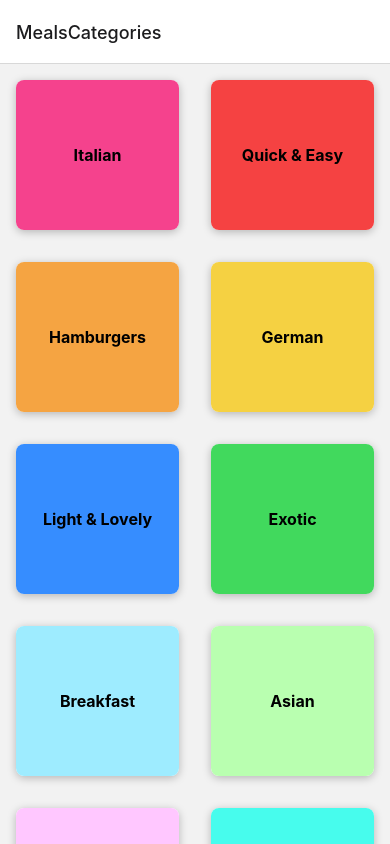
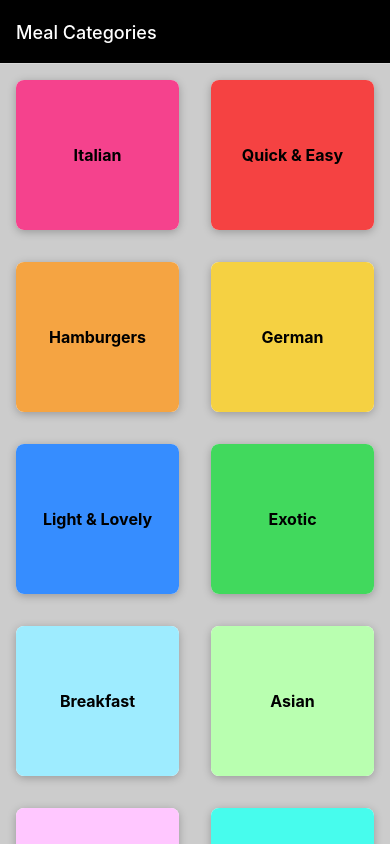
Before and after one commit to JuanDiegoAcostaT/MEALS-APP, a React Native app: screen / in a window 390 px wide. Built offline with nearby package versions, Linux system fonts and the light colour scheme.

Commit message:
Navigaion stylingand ynamic title setted

```diff
--- a/App.tsx
+++ b/App.tsx
@@ -20,6 +20,8 @@ import { createNativeStackNavigator } from '@react-navigation/native-stack';
 import MealsOverviewScreen from './screens/MeelsOverviewScreen';
 import CategoriesScreen from './screens/CategoriesScreen';
 import { RootStackParamList } from './types/route';
+import { ICategory } from './models/category';
+import { CATEGORIES } from './data/dummy-data';
 
 const Stack = createNativeStackNavigator<RootStackParamList>()
 
@@ -32,9 +34,28 @@ const App = () => {
         barStyle="light-content"
       />
       <NavigationContainer >
-        <Stack.Navigator initialRouteName="MealsCategories">
-          <Stack.Screen name='MealsCategories' component={CategoriesScreen} />
-          <Stack.Screen name='MealsOverview' component={MealsOverviewScreen} />
+        <Stack.Navigator
+          screenOptions={{
+            title: 'Meal Categories',
+            headerStyle: { backgroundColor: '#000' },
+            headerTintColor: '#fff',
+            contentStyle: { backgroundColor: '#ccc' },
+          }}
+          initialRouteName="MealsCategories">
+          <Stack.Screen
+            name='MealsCategories'
+            component={CategoriesScreen} />
+          <Stack.Screen
+            options={({ route, navigation }) => {
+              const categoryName: string = CATEGORIES.filter((cateogry: ICategory) => {
+                return cateogry.id == route.params.categoryId
+              })[0].title
+              return {
+                title: categoryName
+            }
+            }}
+            name='MealsOverview'
+            component={MealsOverviewScreen} />
         </Stack.Navigator>
       </NavigationContainer>
     </>
```
